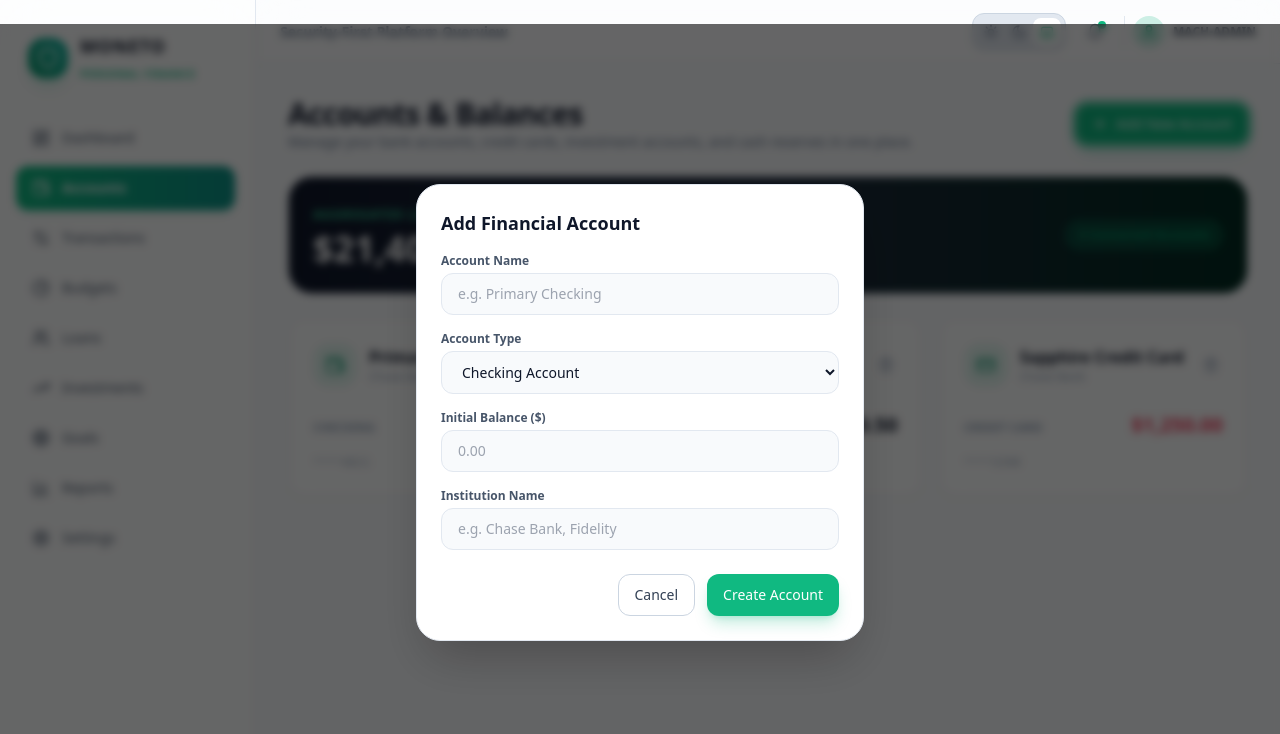
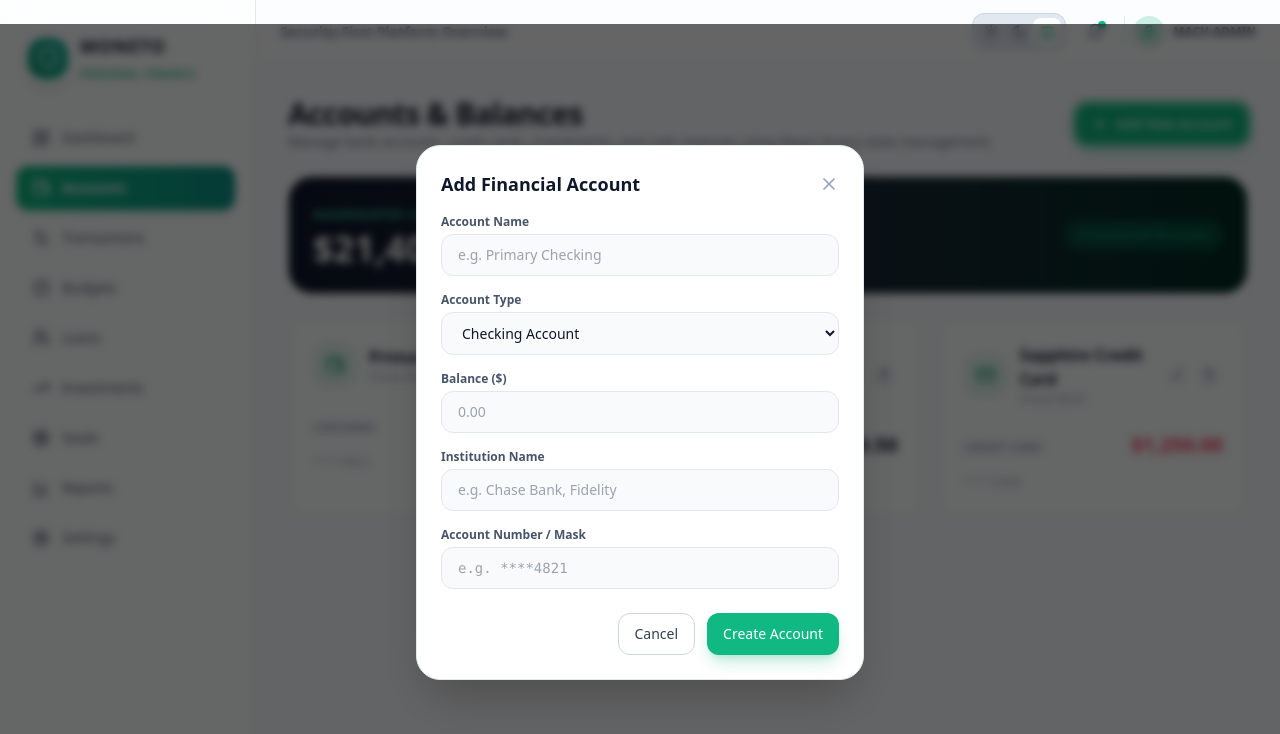
Before and after one commit to MACH-ADMIN-134/Moneto, a React (Vite) app in the folder frontend/: page /accounts in a window 1280 px wide. Both pictures are taken after a click on the button "Add New Account". Shown: the top 734 px of the page. Built offline with nearby package versions, Linux system fonts and the light colour scheme; no server answers.

Commit message:
feat(accounts): implement React Query CRUD for Accounts list, create, edit, and delete

```diff
--- a/frontend/src/pages/AccountsPage.tsx
+++ b/frontend/src/pages/AccountsPage.tsx
@@ -1,11 +1,12 @@
-import React, { useEffect, useState } from 'react';
+import React, { useState } from 'react';
+import { useQuery, useMutation, useQueryClient } from '@tanstack/react-query';
 import { apiRequest } from '../api/client';
 import { Card } from '../components/ui/Card';
 import { Button } from '../components/ui/Button';
 import { Badge } from '../components/ui/Badge';
-import { Wallet, Plus, CreditCard, Landmark, Trash2 } from 'lucide-react';
+import { Wallet, Plus, CreditCard, Landmark, Trash2, Edit3, X } from 'lucide-react';
 
-interface Account {
+export interface Account {
   id: string;
   name: string;
   type: string;
@@ -15,84 +16,170 @@ interface Account {
   accountNumber?: string;
 }
 
+interface AccountsResponse {
+  accounts: Account[];
+  netBalance: number;
+}
+
 export const AccountsPage: React.FC = () => {
-  const [accounts, setAccounts] = useState<Account[]>([]);
-  const [netBalance, setNetBalance] = useState<number>(0);
-  const [loading, setLoading] = useState(true);
-  const [showModal, setShowModal] = useState(false);
+  const queryClient = useQueryClient();
 
-  // Form states
+  // Modal states
+  const [showCreateModal, setShowCreateModal] = useState(false);
+  const [editingAccount, setEditingAccount] = useState<Account | null>(null);
+
+  // Form states for Create / Edit
   const [name, setName] = useState('');
   const [type, setType] = useState('checking');
   const [balance, setBalance] = useState('');
   const [institution, setInstitution] = useState('');
+  const [accountNumber, setAccountNumber] = useState('');
 
-  const loadAccounts = async () => {
+  // 1. React Query: Fetch Accounts List
+  const { data, isLoading, error } = useQuery<AccountsResponse>({
+    queryKey: ['accounts'],
+    queryFn: async () => {
       try {
-      const res = await apiRequest<{ accounts: Account[]; netBalance: number }>('/accounts');
-      setAccounts(res.accounts);
-      setNetBalance(res.netBalance);
+        return await apiRequest<AccountsResponse>('/accounts');
       } catch (_err) {
-      // Demo fallback
-      setAccounts([
+        // Fallback demo data if backend is offline or starting
+        return {
+          accounts: [
             { id: '1', name: 'Primary Checking', type: 'checking', balance: 8450.00, currency: 'USD', institution: 'Chase Bank', accountNumber: '****4821' },
             { id: '2', name: 'High Yield Savings', type: 'savings', balance: 14200.50, currency: 'USD', institution: 'Marcus by Goldman', accountNumber: '****9104' },
             { id: '3', name: 'Sapphire Credit Card', type: 'credit_card', balance: -1250.00, currency: 'USD', institution: 'Chase Bank', accountNumber: '****3390' },
-      ]);
-      setNetBalance(21400.50);
-    } finally {
-      setLoading(false);
+          ],
+          netBalance: 21400.50,
+        };
+      }
+    },
+  });
+
+  const accounts = data?.accounts ?? [];
+  const netBalance = data?.netBalance ?? 0;
+
+  // 2. React Query Mutation: Create Account
+  const createMutation = useMutation({
+    mutationFn: async (newAccountData: { name: string; type: string; balance: number; institution?: string; accountNumber?: string }) => {
+      return apiRequest<Account>('/accounts', {
+        method: 'POST',
+        body: JSON.stringify(newAccountData),
+      });
+    },
+    onSuccess: () => {
+      queryClient.invalidateQueries({ queryKey: ['accounts'] });
+      closeModals();
+    },
+    onError: (err: any) => {
+      alert(err.message || 'Failed to create account');
+    },
+  });
+
+  // 3. React Query Mutation: Edit Account
+  const editMutation = useMutation({
+    mutationFn: async (params: { id: string; name: string; type: string; balance: number; institution?: string; accountNumber?: string }) => {
+      const { id, ...body } = params;
+      return apiRequest<Account>(`/accounts/${id}`, {
+        method: 'PUT',
+        body: JSON.stringify(body),
+      });
+    },
+    onSuccess: () => {
+      queryClient.invalidateQueries({ queryKey: ['accounts'] });
+      closeModals();
+    },
+    onError: (err: any) => {
+      alert(err.message || 'Failed to update account');
+    },
+  });
+
+  // 4. React Query Mutation: Delete Account
+  const deleteMutation = useMutation({
+    mutationFn: async (id: string) => {
+      return apiRequest<void>(`/accounts/${id}`, {
+        method: 'DELETE',
+      });
+    },
+    onSuccess: () => {
+      queryClient.invalidateQueries({ queryKey: ['accounts'] });
+    },
+    onError: (err: any) => {
+      alert(err.message || 'Failed to delete account');
+    },
+  });
+
+  const openCreateModal = () => {
+    setName('');
+    setType('checking');
+    setBalance('');
+    setInstitution('');
+    setAccountNumber('');
+    setEditingAccount(null);
+    setShowCreateModal(true);
+  };
+
+  const openEditModal = (acc: Account) => {
+    setEditingAccount(acc);
+    setName(acc.name);
+    setType(acc.type);
+    setBalance(acc.balance.toString());
+    setInstitution(acc.institution || '');
+    setAccountNumber(acc.accountNumber || '');
+    setShowCreateModal(false);
+  };
+
+  const closeModals = () => {
+    setShowCreateModal(false);
+    setEditingAccount(null);
+    setName('');
+    setBalance('');
+    setInstitution('');
+    setAccountNumber('');
+  };
+
+  const handleFormSubmit = (e: React.FormEvent) => {
+    e.preventDefault();
+    const numericBalance = parseFloat(balance || '0');
+
+    if (editingAccount) {
+      editMutation.mutate({
+        id: editingAccount.id,
+        name,
+        type,
+        balance: numericBalance,
+        institution,
+        accountNumber,
+      });
+    } else {
+      createMutation.mutate({
+        name,
+        type,
+        balance: numericBalance,
+        institution,
+        accountNumber,
+      });
     }
   };
 
-  useEffect(() => {
-    loadAccounts();
-  }, []);
-
-  const handleCreate = async (e: React.FormEvent) => {
-    e.preventDefault();
-    try {
-      await apiRequest('/accounts', {
-        method: 'POST',
-        body: JSON.stringify({
-          name,
-          type,
-          balance: parseFloat(balance || '0'),
-          institution,
-        }),
-      });
-      setShowModal(false);
-      setName('');
-      setBalance('');
-      setInstitution('');
-      loadAccounts();
-    } catch (err: any) {
-      alert(err.message || 'Failed to create account');
-    }
-  };
-
-  const handleDelete = async (id: string) => {
-    if (!confirm('Are you sure you want to remove this account?')) return;
-    try {
-      await apiRequest(`/accounts/${id}`, { method: 'DELETE' });
-      loadAccounts();
-    } catch (err: any) {
-      alert(err.message || 'Failed to delete account');
+  const handleDelete = (id: string) => {
+    if (confirm('Are you sure you want to remove this account?')) {
+      deleteMutation.mutate(id);
     }
   };
 
   return (
     <div className="space-y-6 animate-fade-in">
+      {/* Header */}
       <div className="flex flex-col md:flex-row md:items-center justify-between gap-4">
         <div>
           <h1 className="text-2xl md:text-3xl font-extrabold text-slate-900 dark:text-slate-100 tracking-tight">
             Accounts & Balances
           </h1>
           <p className="text-slate-500 text-sm">
-            Manage your bank accounts, credit cards, investment accounts, and cash reserves in one place.
+            Manage bank accounts, credit cards, investments, and cash reserves using React Query state management.
           </p>
         </div>
-        <Button variant="primary" onClick={() => setShowModal(true)}>
+        <Button variant="primary" onClick={openCreateModal}>
           <Plus size={16} className="mr-2" /> Add New Account
         </Button>
       </div>
@@ -110,15 +197,24 @@ export const AccountsPage: React.FC = () => {
         </div>
       </Card>
 
-      {/* Accounts List Grid */}
-      {loading ? (
-        <div className="py-12 text-center text-slate-400">Loading accounts...</div>
+      {/* Accounts List */}
+      {isLoading ? (
+        <div className="py-12 text-center text-slate-400">Loading accounts with React Query...</div>
+      ) : error ? (
+        <div className="py-12 text-center text-rose-500">Failed to load accounts. Please try again.</div>
+      ) : accounts.length === 0 ? (
+        <Card className="py-12 text-center text-slate-400 space-y-3">
+          <p>No accounts found in your ledger.</p>
+          <Button variant="outline" size="sm" onClick={openCreateModal}>
+            Create your first account
+          </Button>
+        </Card>
       ) : (
         <div className="grid grid-cols-1 md:grid-cols-2 lg:grid-cols-3 gap-4">
           {accounts.map((acc) => {
             const isNegative = acc.balance < 0;
             return (
-              <Card key={acc.id} className="space-y-4 hover:border-emerald-500/50 transition-all">
+              <Card key={acc.id} className="space-y-4 hover:border-emerald-500/50 transition-all group">
                 <div className="flex items-center justify-between">
                   <div className="flex items-center gap-3">
                     <div className="p-3 bg-emerald-500/10 rounded-2xl text-emerald-600 dark:text-emerald-400 font-bold">
@@ -129,9 +225,22 @@ export const AccountsPage: React.FC = () => {
                       <p className="text-xs text-slate-400">{acc.institution || 'Direct Financial Institution'}</p>
                     </div>
                   </div>
-                  <button onClick={() => handleDelete(acc.id)} className="text-slate-400 hover:text-rose-500 transition-colors p-1">
+                  <div className="flex items-center gap-1">
+                    <button
+                      onClick={() => openEditModal(acc)}
+                      title="Edit Account"
+                      className="text-slate-400 hover:text-emerald-500 transition-colors p-1.5 rounded-lg hover:bg-slate-100 dark:hover:bg-slate-800"
+                    >
+                      <Edit3 size={16} />
+                    </button>
+                    <button
+                      onClick={() => handleDelete(acc.id)}
+                      title="Delete Account"
+                      className="text-slate-400 hover:text-rose-500 transition-colors p-1.5 rounded-lg hover:bg-slate-100 dark:hover:bg-slate-800"
+                    >
                       <Trash2 size={16} />
                     </button>
+                  </div>
                 </div>
 
                 <div className="pt-2 flex items-baseline justify-between">
@@ -152,12 +261,20 @@ export const AccountsPage: React.FC = () => {
         </div>
       )}
 
-      {/* Add Account Modal */}
-      {showModal && (
+      {/* Create / Edit Account Modal */}
+      {(showCreateModal || editingAccount) && (
         <div className="fixed inset-0 z-50 bg-black/60 backdrop-blur-sm flex items-center justify-center p-4">
-          <div className="bg-white dark:bg-slate-900 border border-slate-200 dark:border-slate-800 rounded-3xl p-6 w-full max-w-md space-y-4 shadow-2xl animate-fade-in">
-            <h3 className="text-lg font-bold text-slate-900 dark:text-slate-100">Add Financial Account</h3>
-            <form onSubmit={handleCreate} className="space-y-4">
+          <div className="bg-white dark:bg-slate-900 border border-slate-200 dark:border-slate-800 rounded-3xl p-6 w-full max-w-md space-y-4 shadow-2xl animate-fade-in relative">
+            <div className="flex items-center justify-between">
+              <h3 className="text-lg font-bold text-slate-900 dark:text-slate-100">
+                {editingAccount ? 'Edit Account' : 'Add Financial Account'}
+              </h3>
+              <button onClick={closeModals} className="text-slate-400 hover:text-slate-600 dark:hover:text-slate-200">
+                <X size={20} />
+              </button>
+            </div>
+
+            <form onSubmit={handleFormSubmit} className="space-y-4">
               <div>
                 <label className="text-xs font-semibold text-slate-600 dark:text-slate-400 block mb-1">Account Name</label>
                 <input
@@ -186,7 +303,7 @@ export const AccountsPage: React.FC = () => {
               </div>
 
               <div>
-                <label className="text-xs font-semibold text-slate-600 dark:text-slate-400 block mb-1">Initial Balance ($)</label>
+                <label className="text-xs font-semibold text-slate-600 dark:text-slate-400 block mb-1">Balance ($)</label>
                 <input
                   type="number"
                   step="0.01"
@@ -209,12 +326,29 @@ export const AccountsPage: React.FC = () => {
                 />
               </div>
 
+              <div>
+                <label className="text-xs font-semibold text-slate-600 dark:text-slate-400 block mb-1">Account Number / Mask</label>
+                <input
+                  type="text"
+                  placeholder="e.g. ****4821"
+                  value={accountNumber}
+                  onChange={(e) => setAccountNumber(e.target.value)}
+                  className="w-full px-4 py-2.5 rounded-xl border border-slate-200 dark:border-slate-800 bg-slate-50 dark:bg-slate-950 text-slate-900 dark:text-slate-100 text-sm focus:outline-none focus:border-emerald-500 font-mono"
+                />
+              </div>
+
               <div className="flex justify-end gap-3 pt-2">
-                <Button type="button" variant="outline" onClick={() => setShowModal(false)}>
+                <Button type="button" variant="outline" onClick={closeModals}>
                   Cancel
                 </Button>
-                <Button type="submit" variant="primary">
-                  Create Account
+                <Button
+                  type="submit"
+                  variant="primary"
+                  disabled={createMutation.isPending || editMutation.isPending}
+                >
+                  {editingAccount
+                    ? editMutation.isPending ? 'Saving...' : 'Update Account'
+                    : createMutation.isPending ? 'Creating...' : 'Create Account'}
                 </Button>
               </div>
             </form>
```
Lines whose indentation alone changed are shown as unchanged.
